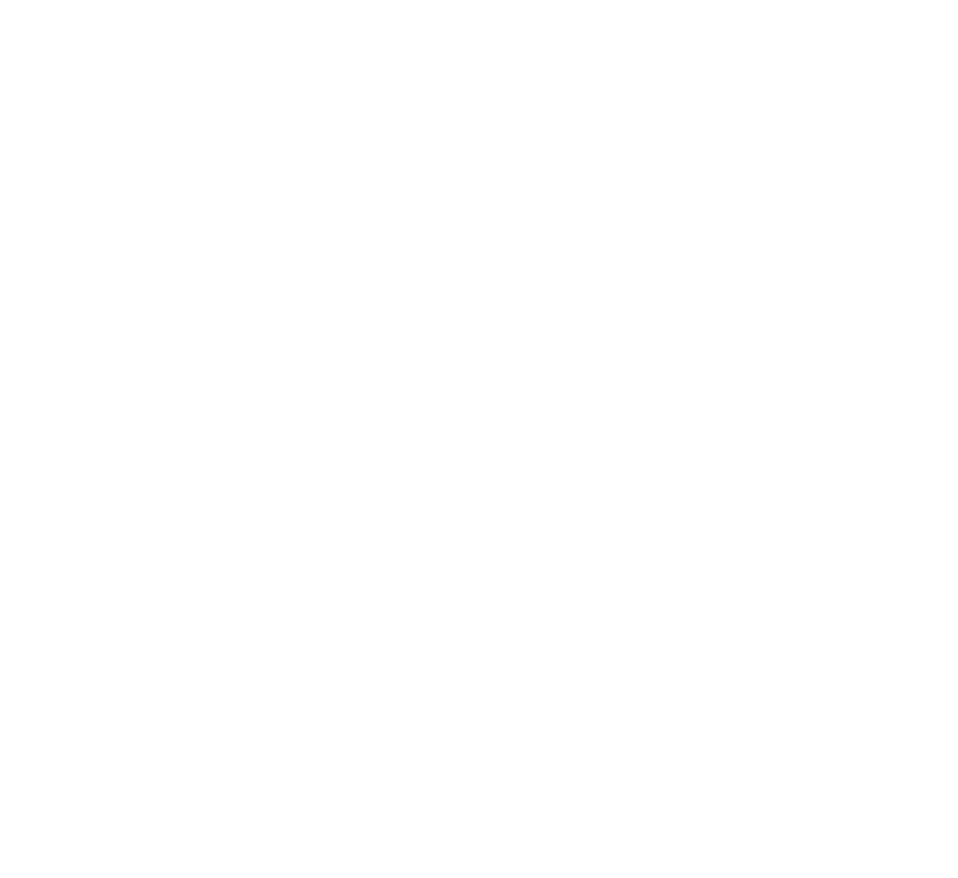
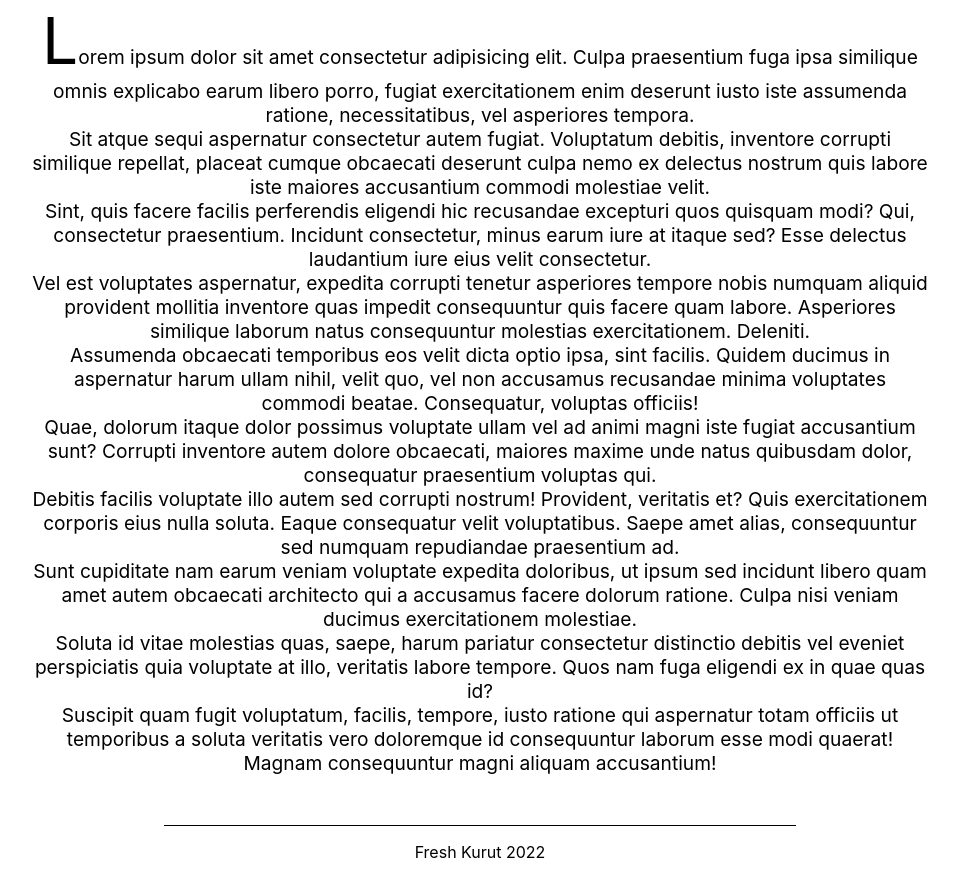
Before and after one commit to zaiyrbekov/diploma, a React (Create React App) app: page / in a window 1280 px wide. Shown: the part 1348-2226 px from the top of the page, without its empty margins (160-1118 px from the left). Before the commit the page ends 1028 px from the top, so only its background shows below. Built offline with nearby package versions, Linux system fonts and the light colour scheme.

Commit message:
change styles

```diff
--- a/src/components/Footer/Footer.css
+++ b/src/components/Footer/Footer.css
@@ -1,6 +1,8 @@
 .Footer {
-
-  padding: 1.5rem;
+  max-width: 600px;
+  padding: 1rem;
   text-align: center;
   color: black;
+  margin: 50px auto 0 auto;
+  border-top: 1px solid black;
 }
--- a/src/index.css
+++ b/src/index.css
@@ -11,3 +11,11 @@
   font-family: source-code-pro, Menlo, Monaco, Consolas, 'Courier New',
     monospace;
 }
+article{
+  max-width: 900px;
+  text-align: center;
+  margin: 3rem auto 0 auto;
+}
+.line::first-letter{
+  font-size: 4rem;
+}
--- a/src/pages/Contacts.js
+++ b/src/pages/Contacts.js
@@ -1,8 +1,20 @@
+import ImgLogo from "../assets/header.jpg"
+
 function Contacts() {
   return (
     <article>
       <h1>This is Contacts page.</h1>
-      <p>Lorem ipsum dolor sit amet, consectetur adipisicing elit. Ex pariatur voluptatum doloribus enim repudiandae ullam sequi quo suscipit voluptas id, laboriosam necessitatibus, dolore corrupti. Explicabo iure doloribus illum repudiandae tenetur.</p>
+      <img src={ImgLogo} alt=""/>
+      <p className="line">Lorem ipsum dolor sit amet consectetur adipisicing elit. Culpa praesentium fuga ipsa similique omnis explicabo earum libero porro, fugiat exercitationem enim deserunt iusto iste assumenda ratione, necessitatibus, vel asperiores tempora.</p>
+    <p>Sit atque sequi aspernatur consectetur autem fugiat. Voluptatum debitis, inventore corrupti similique repellat, placeat cumque obcaecati deserunt culpa nemo ex delectus nostrum quis labore iste maiores accusantium commodi molestiae velit.</p>
+    <p>Sint, quis facere facilis perferendis eligendi hic recusandae excepturi quos quisquam modi? Qui, consectetur praesentium. Incidunt consectetur, minus earum iure at itaque sed? Esse delectus laudantium iure eius velit consectetur.</p>
+    <p>Vel est voluptates aspernatur, expedita corrupti tenetur asperiores tempore nobis numquam aliquid provident mollitia inventore quas impedit consequuntur quis facere quam labore. Asperiores similique laborum natus consequuntur molestias exercitationem. Deleniti.</p>
+    <p>Assumenda obcaecati temporibus eos velit dicta optio ipsa, sint facilis. Quidem ducimus in aspernatur harum ullam nihil, velit quo, vel non accusamus recusandae minima voluptates commodi beatae. Consequatur, voluptas officiis!</p>
+    <p>Quae, dolorum itaque dolor possimus voluptate ullam vel ad animi magni iste fugiat accusantium sunt? Corrupti inventore autem dolore obcaecati, maiores maxime unde natus quibusdam dolor, consequatur praesentium voluptas qui.</p>
+    <p>Debitis facilis voluptate illo autem sed corrupti nostrum! Provident, veritatis et? Quis exercitationem corporis eius nulla soluta. Eaque consequatur velit voluptatibus. Saepe amet alias, consequuntur sed numquam repudiandae praesentium ad.</p>
+    <p>Sunt cupiditate nam earum veniam voluptate expedita doloribus, ut ipsum sed incidunt libero quam amet autem obcaecati architecto qui a accusamus facere dolorum ratione. Culpa nisi veniam ducimus exercitationem molestiae.</p>
+    <p>Soluta id vitae molestias quas, saepe, harum pariatur consectetur distinctio debitis vel eveniet perspiciatis quia voluptate at illo, veritatis labore tempore. Quos nam fuga eligendi ex in quae quas id?</p>
+    <p>Suscipit quam fugit voluptatum, facilis, tempore, iusto ratione qui aspernatur totam officiis ut temporibus a soluta veritatis vero doloremque id consequuntur laborum esse modi quaerat! Magnam consequuntur magni aliquam accusantium!</p>
     </article>
   );
 }
--- a/src/pages/Home.js
+++ b/src/pages/Home.js
@@ -1,8 +1,20 @@
+import ImgLogo1 from "../assets/header1.jpg"
+
 function Home() {
   return (
     <article>
       <h1>This is home page.</h1>
-      <p>Lorem ipsum dolor sit amet, consectetur adipisicing elit. Ex pariatur voluptatum doloribus enim repudiandae ullam sequi quo suscipit voluptas id, laboriosam necessitatibus, dolore corrupti. Explicabo iure doloribus illum repudiandae tenetur.</p>
+      <img src={ImgLogo1} alt=""/>
+      <p className="line">Lorem ipsum dolor sit amet consectetur adipisicing elit. Culpa praesentium fuga ipsa similique omnis explicabo earum libero porro, fugiat exercitationem enim deserunt iusto iste assumenda ratione, necessitatibus, vel asperiores tempora.</p>
+    <p>Sit atque sequi aspernatur consectetur autem fugiat. Voluptatum debitis, inventore corrupti similique repellat, placeat cumque obcaecati deserunt culpa nemo ex delectus nostrum quis labore iste maiores accusantium commodi molestiae velit.</p>
+    <p>Sint, quis facere facilis perferendis eligendi hic recusandae excepturi quos quisquam modi? Qui, consectetur praesentium. Incidunt consectetur, minus earum iure at itaque sed? Esse delectus laudantium iure eius velit consectetur.</p>
+    <p>Vel est voluptates aspernatur, expedita corrupti tenetur asperiores tempore nobis numquam aliquid provident mollitia inventore quas impedit consequuntur quis facere quam labore. Asperiores similique laborum natus consequuntur molestias exercitationem. Deleniti.</p>
+    <p>Assumenda obcaecati temporibus eos velit dicta optio ipsa, sint facilis. Quidem ducimus in aspernatur harum ullam nihil, velit quo, vel non accusamus recusandae minima voluptates commodi beatae. Consequatur, voluptas officiis!</p>
+    <p>Quae, dolorum itaque dolor possimus voluptate ullam vel ad animi magni iste fugiat accusantium sunt? Corrupti inventore autem dolore obcaecati, maiores maxime unde natus quibusdam dolor, consequatur praesentium voluptas qui.</p>
+    <p>Debitis facilis voluptate illo autem sed corrupti nostrum! Provident, veritatis et? Quis exercitationem corporis eius nulla soluta. Eaque consequatur velit voluptatibus. Saepe amet alias, consequuntur sed numquam repudiandae praesentium ad.</p>
+    <p>Sunt cupiditate nam earum veniam voluptate expedita doloribus, ut ipsum sed incidunt libero quam amet autem obcaecati architecto qui a accusamus facere dolorum ratione. Culpa nisi veniam ducimus exercitationem molestiae.</p>
+    <p>Soluta id vitae molestias quas, saepe, harum pariatur consectetur distinctio debitis vel eveniet perspiciatis quia voluptate at illo, veritatis labore tempore. Quos nam fuga eligendi ex in quae quas id?</p>
+    <p>Suscipit quam fugit voluptatum, facilis, tempore, iusto ratione qui aspernatur totam officiis ut temporibus a soluta veritatis vero doloremque id consequuntur laborum esse modi quaerat! Magnam consequuntur magni aliquam accusantium!</p>
     </article>
   );
 }
--- a/src/pages/Products.js
+++ b/src/pages/Products.js
@@ -1,8 +1,19 @@
+import ImgLogo2 from "../assets/header2.jpg"
 function Products() {
   return (
     <article>
       <h1>This is products page.</h1>
-      <p>Lorem ipsum dolor sit amet, consectetur adipisicing elit. Ex pariatur voluptatum doloribus enim repudiandae ullam sequi quo suscipit voluptas id, laboriosam necessitatibus, dolore corrupti. Explicabo iure doloribus illum repudiandae tenetur.</p>
+      <img src={ImgLogo2} alt=""/>
+      <p className="line">Lorem ipsum dolor sit amet consectetur adipisicing elit. Culpa praesentium fuga ipsa similique omnis explicabo earum libero porro, fugiat exercitationem enim deserunt iusto iste assumenda ratione, necessitatibus, vel asperiores tempora.</p>
+    <p>Sit atque sequi aspernatur consectetur autem fugiat. Voluptatum debitis, inventore corrupti similique repellat, placeat cumque obcaecati deserunt culpa nemo ex delectus nostrum quis labore iste maiores accusantium commodi molestiae velit.</p>
+    <p>Sint, quis facere facilis perferendis eligendi hic recusandae excepturi quos quisquam modi? Qui, consectetur praesentium. Incidunt consectetur, minus earum iure at itaque sed? Esse delectus laudantium iure eius velit consectetur.</p>
+    <p>Vel est voluptates aspernatur, expedita corrupti tenetur asperiores tempore nobis numquam aliquid provident mollitia inventore quas impedit consequuntur quis facere quam labore. Asperiores similique laborum natus consequuntur molestias exercitationem. Deleniti.</p>
+    <p>Assumenda obcaecati temporibus eos velit dicta optio ipsa, sint facilis. Quidem ducimus in aspernatur harum ullam nihil, velit quo, vel non accusamus recusandae minima voluptates commodi beatae. Consequatur, voluptas officiis!</p>
+    <p>Quae, dolorum itaque dolor possimus voluptate ullam vel ad animi magni iste fugiat accusantium sunt? Corrupti inventore autem dolore obcaecati, maiores maxime unde natus quibusdam dolor, consequatur praesentium voluptas qui.</p>
+    <p>Debitis facilis voluptate illo autem sed corrupti nostrum! Provident, veritatis et? Quis exercitationem corporis eius nulla soluta. Eaque consequatur velit voluptatibus. Saepe amet alias, consequuntur sed numquam repudiandae praesentium ad.</p>
+    <p>Sunt cupiditate nam earum veniam voluptate expedita doloribus, ut ipsum sed incidunt libero quam amet autem obcaecati architecto qui a accusamus facere dolorum ratione. Culpa nisi veniam ducimus exercitationem molestiae.</p>
+    <p>Soluta id vitae molestias quas, saepe, harum pariatur consectetur distinctio debitis vel eveniet perspiciatis quia voluptate at illo, veritatis labore tempore. Quos nam fuga eligendi ex in quae quas id?</p>
+    <p>Suscipit quam fugit voluptatum, facilis, tempore, iusto ratione qui aspernatur totam officiis ut temporibus a soluta veritatis vero doloremque id consequuntur laborum esse modi quaerat! Magnam consequuntur magni aliquam accusantium!</p>
     </article>
   );
 }
```
